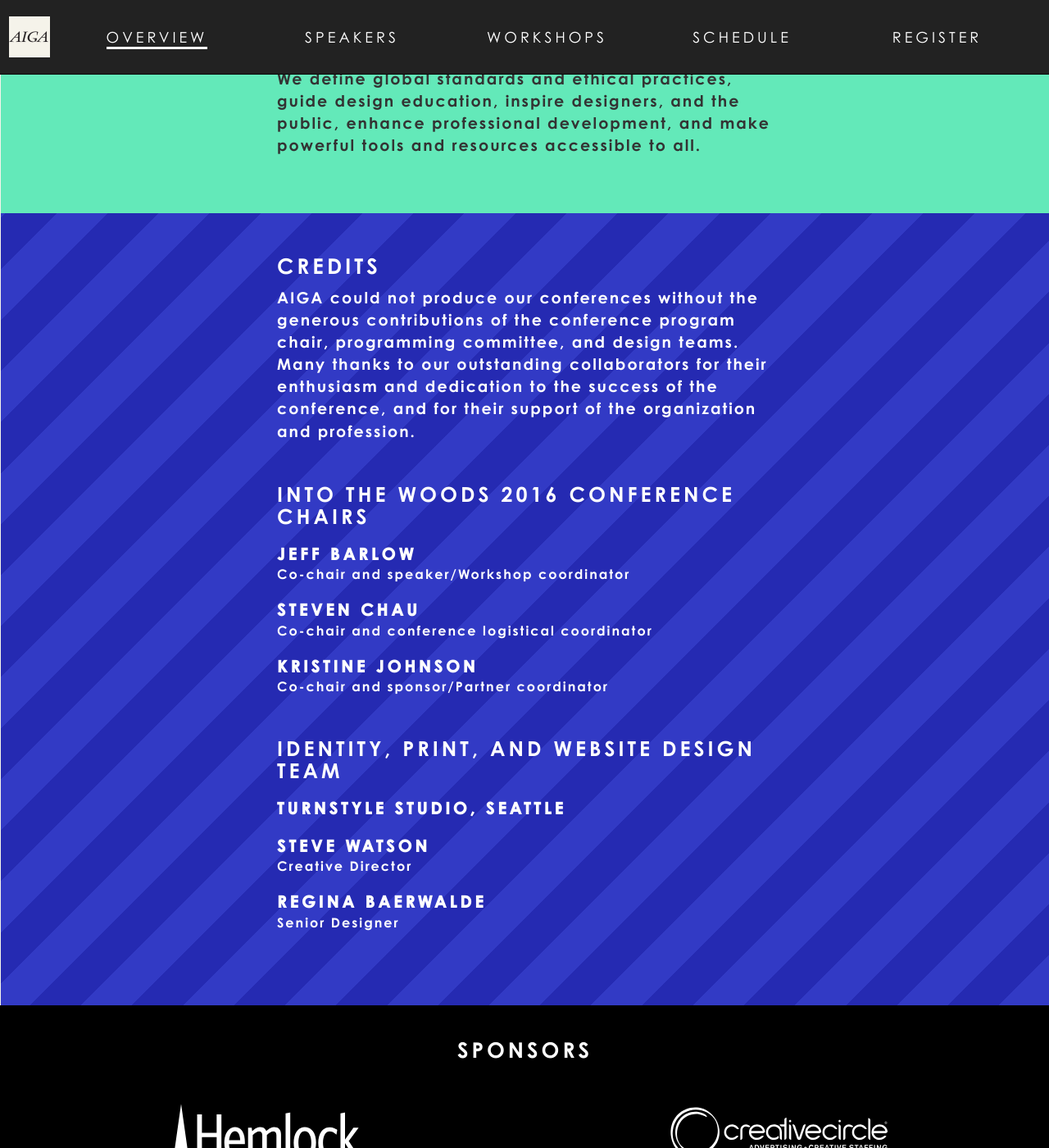
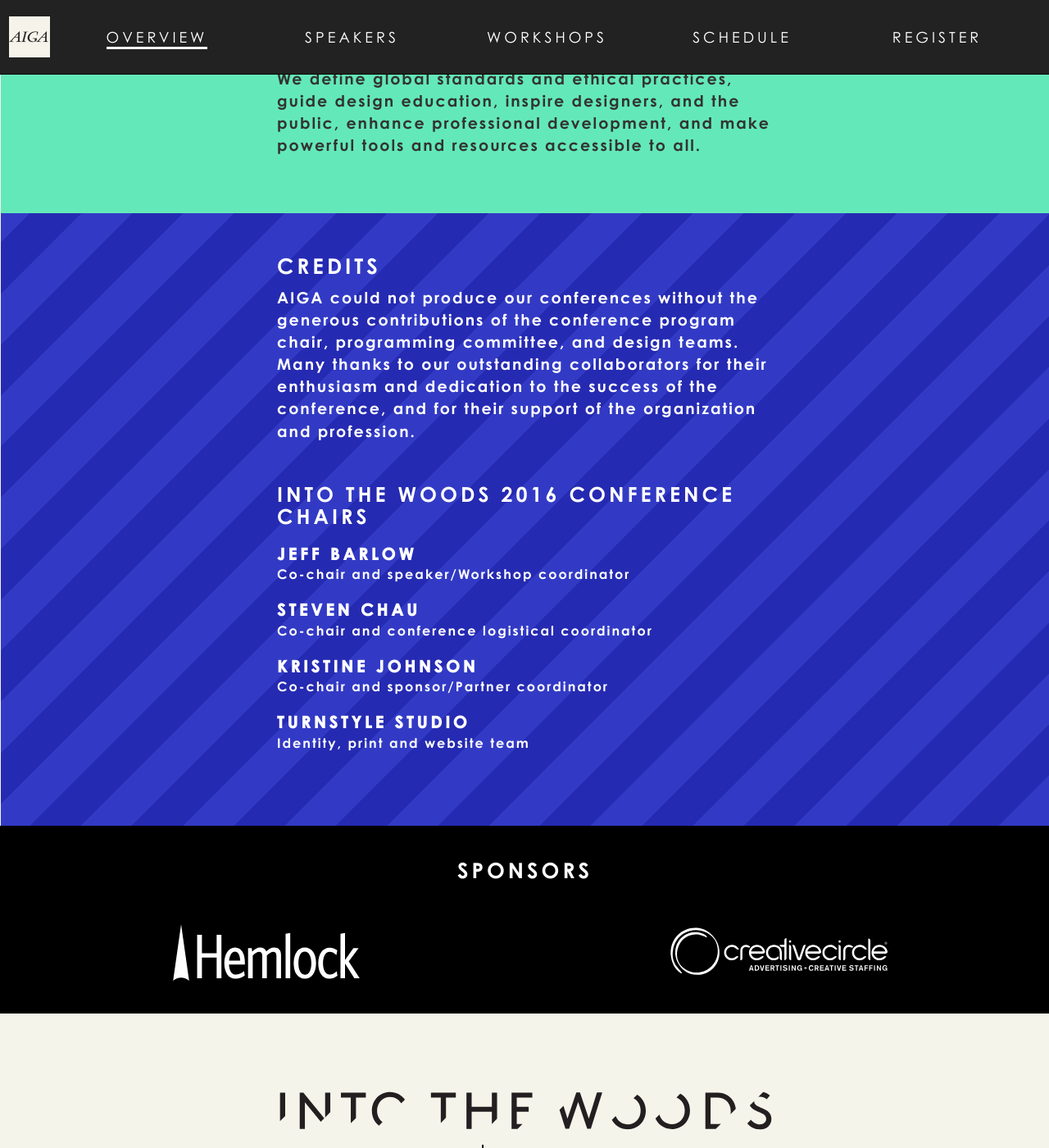
Before and after one commit to aiga-seattle/2015.aigaintothewoods.com, a Jekyll site: the page built from overview.html, in a window 1280 px wide and 1400 px high, scrolled down 1672 px. Shown: the whole window at 82% size. Built offline with Jekyll 4.4.1, drawn with Linux system fonts in a browser that asks for light colours; nearby versions of some CDN libraries; some web fonts are replaced.

Commit message:
Adjust hero image, credit groups

```diff
--- a/_sass/_intothewoods.scss
+++ b/_sass/_intothewoods.scss
@@ -592,8 +592,8 @@
   width: 100%;
   > li {
     padding: 15px 25px;
-    width: percentage(1/5);
-    text-align: center;
+    width: 100%;
+    text-align: left;
   }
 }
 
@@ -623,6 +623,8 @@
 
   .navbar-nav > li {
     margin-top: 20px;
+    width: percentage(1/5);
+    text-align: center;
   }
 
 }
--- a/_sass/bootstrap/_jumbotron.scss
+++ b/_sass/bootstrap/_jumbotron.scss
@@ -50,3 +50,23 @@
     }
   }
 }
+
+.hidden-xxs {
+  display: inherit;
+}
+
+
+.visible-xxs-block {
+  display: none;
+}
+
+@media (max-width: 450px) {
+  .hidden-xxs {
+    display: none;
+  }
+
+
+  .visible-xxs-block {
+    display: block;
+  }
+}
--- a/_sass/old_intothewoods/_subsection.scss
+++ b/_sass/old_intothewoods/_subsection.scss
@@ -12,12 +12,13 @@
     display: inline-block;
     letter-spacing: 6px;
     margin: 50px auto;
+    font-size: 1.3em;
   }
 
   @media (max-width: 768px) {
     a.stripe {
-      font-size: 12px;
       margin: 15px auto;
+      padding: 10px 20px;
     }
   }
 }
--- a/index.html
+++ b/index.html
@@ -8,7 +8,7 @@
     <div class="row no-gutters">
       <div class="col-xs-12">
         <img src="/images/backgrounds/hero.jpg" alt="Into The Woods 2016" class="hidden-xs"/>
-        <img src="/images/backgrounds/hero-mobile.png" alt="Into The Woods 2016" class="visible-xs-block"/>
+        <img src="/images/backgrounds/hero-mobile.jpg" alt="Into The Woods 2016" class="visible-xs-block"/>
       </div>
     </div>
   </div>
--- a/overview.html
+++ b/overview.html
@@ -50,16 +50,8 @@
             <dd>Co-chair and conference logistical coordinator</dd>
             <dt>Kristine Johnson</dt>
             <dd>Co-chair and sponsor/Partner coordinator</dd>
-          </dl>
-        </section>
-        <section class="credits-group">
-          <h3>Identity, Print, and Website Design Team</h3>
-          <dl class="list-credits">
-            <dt>Turnstyle Studio, Seattle</dt>
-            <dt>Steve Watson</dt>
-            <dd>Creative Director</dd>
-            <dt>Regina Baerwalde</dt>
-            <dd>Senior Designer</dd>
+            <dt>Turnstyle Studio</dt>
+            <dd>Identity, print and website team</dd>
           </dl>
         </section>
       </section>
```
Also changed, not shown: images/backgrounds/hero-mobile.jpg, 5 other files.
